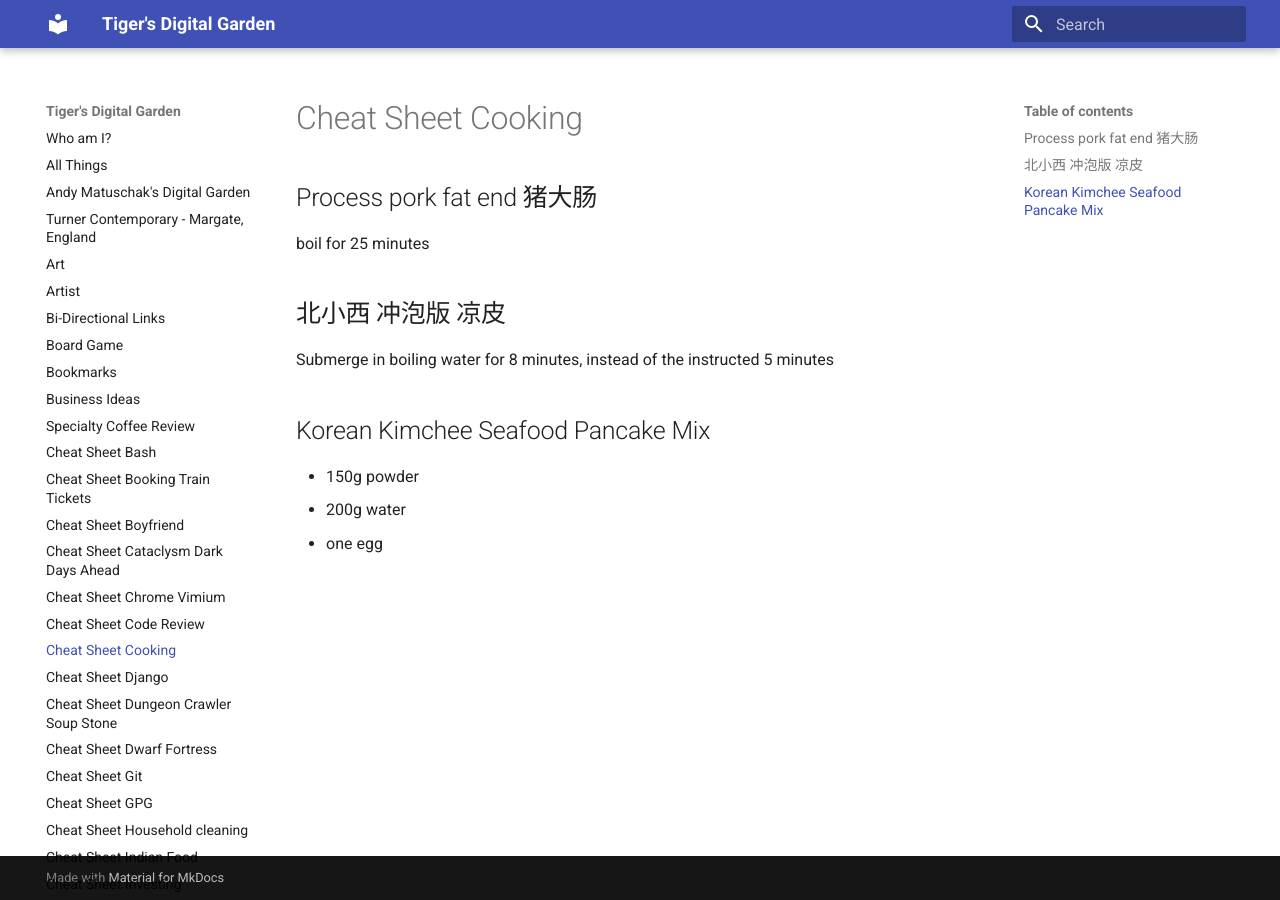
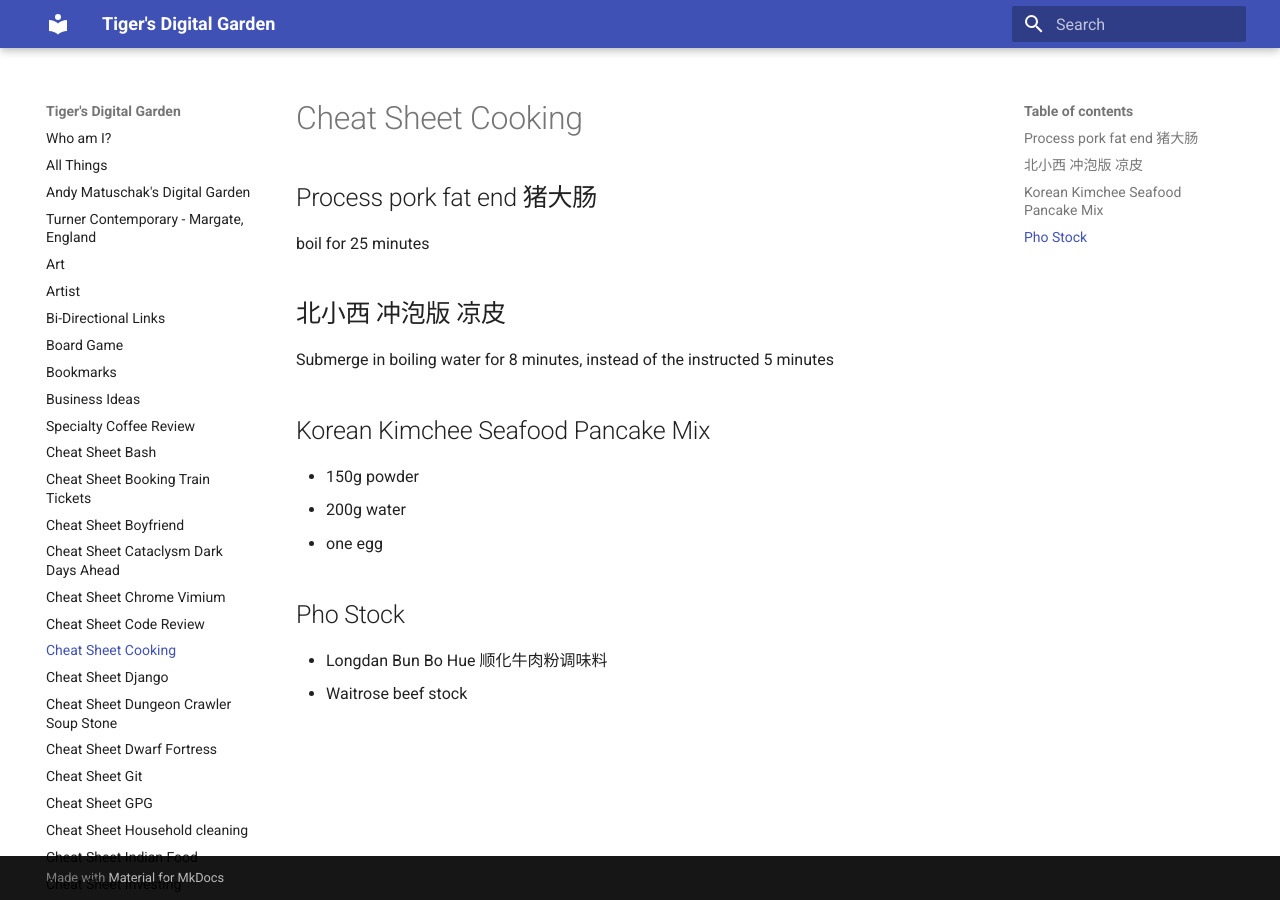
Before and after one commit to ynotstartups/notes, an MkDocs documentation site: the page built from notes/cheat-sheet-cooking.md, in a window 1280 px wide. Built offline with MkDocs 1.6.1 and Material for MkDocs 9.7.7, drawn with Linux system fonts in a browser that asks for light colours.

Commit message:
add recipe

```diff
--- a/notes/cheat-sheet-cooking.md
+++ b/notes/cheat-sheet-cooking.md
@@ -13,3 +13,8 @@ Submerge in boiling water for 8 minutes, instead of the instructed 5 minutes
 - 150g powder
 - 200g water
 - one egg
+
+## Pho Stock
+
+- Longdan Bun Bo Hue 顺化牛肉粉调味料
+- Waitrose beef stock
```
